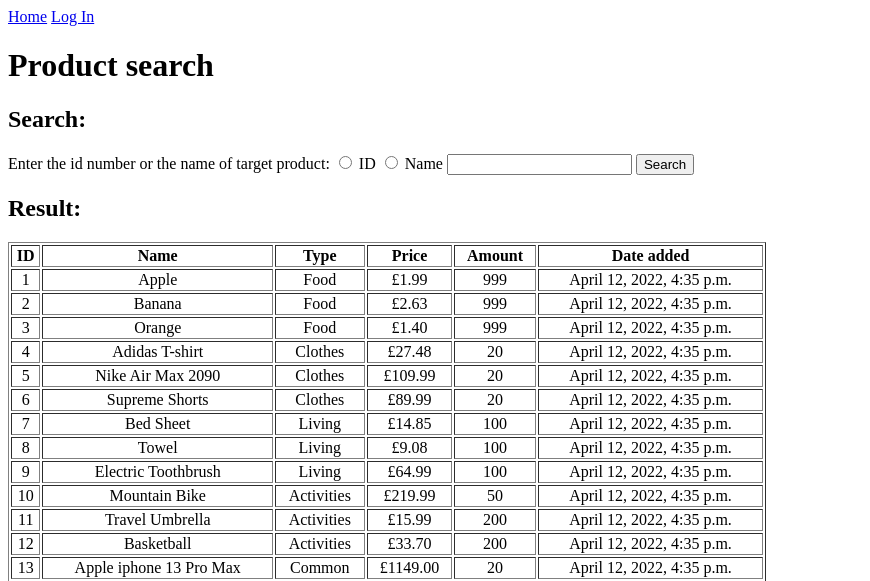
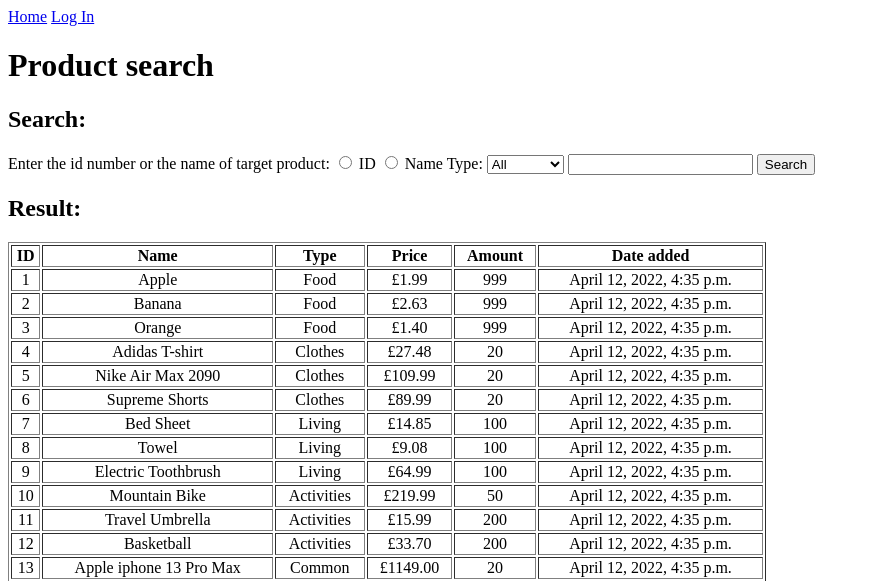
Before and after one commit to FrankChen2023/Shop_Django_IndividualTask, a Django app: page /product_search/ in a window 1280 px wide. Shown: the top 581 px of the page, without its empty margins (0-870 px from the left). Run offline with Django 4.2, Linux system fonts and the light colour scheme; data comes from the database, SQL or seed files in the repository.

Commit message:
Type condition in search added

```diff
--- a/shop/templates/item/item_add.html
+++ b/shop/templates/item/item_add.html
@@ -12,6 +12,9 @@
             <p>Enter the id number or the name of target product:
             <input type = "radio" name = "key" value = "id"> ID
             <input type = "radio" name = "key" value = "name"> Name
+            Type: <select name= "type">
+                    <option>All</option><option>Food</option><option>Clothes</option><option>Living</option>
+                    <option>Activities</option><option>Common</option></select>
             <input type = "text" name = "target">
             <input type = "submit" value = "Search" >
             </p>
--- a/shop/templates/product/product_search.html
+++ b/shop/templates/product/product_search.html
@@ -12,6 +12,9 @@
             <p>Enter the id number or the name of target product:
             <input type = "radio" name = "key" value = "id"> ID
             <input type = "radio" name = "key" value = "name"> Name
+            Type: <select name= "type">
+            <option>All</option><option>Food</option><option>Clothes</option><option>Living</option>
+            <option>Activities</option><option>Common</option></select>
             <input type = "text" name = "target">
             <input type = "submit" value = "Search" >
             </p>
--- a/shop/views/item.py
+++ b/shop/views/item.py
@@ -10,11 +10,14 @@ def item_add(request, basketname):
     if request.method=="POST":
         try:
             key = request.POST.get('key', 'name')
+            type = request.POST.get('type', 'All')
             target = request.POST.get('target', '')
             if key=='id':
                 products = Product.objects.filter(id=target)
-            if key=='name':
+            if key=='name' and type=='All':
                 products = Product.objects.filter(name__icontains=target)
+            if key=='name' and type!='All':
+                products = Product.objects.filter(type=type, name__icontains=target)
         except:
             pass
     return render(request, 'item/item_add.html', {'products' : products, 'basketname' : basketname})
--- a/shop/views/products.py
+++ b/shop/views/products.py
@@ -26,11 +26,14 @@ def product_search(request):
     if request.method=="POST":
         try:
             key = request.POST.get('key', 'name')
+            type = request.POST.get('type', 'All')
             target = request.POST.get('target', '')
             if key=='id':
                 products = Product.objects.filter(id=target)
-            if key=='name':
+            if key=='name' and type=='All':
                 products = Product.objects.filter(name__icontains=target)
+            if key=='name' and type!='All':
+                products = Product.objects.filter(type=type, name__icontains=target)
         except:
             pass
     return render(request, 'product/product_search.html', {'products' : products})
```
